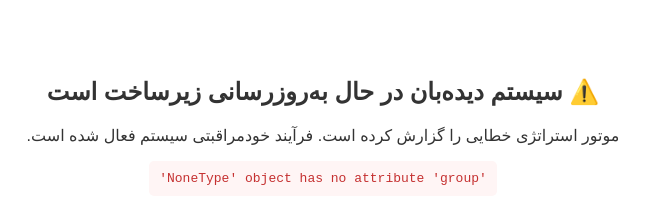
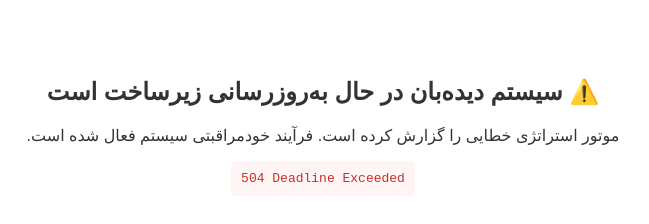
Before and after one commit to rahaideaco-ltd/daily-business-bulletin, a plain HTML site: page index.html in a window 1280 px wide. Shown: the whole page, without its empty margins (317-966 px from the left). Drawn offline with Linux system fonts and the light colour scheme.

Commit message:
Auto-update daily bulletin and databases

```diff
--- a/index.html
+++ b/index.html
@@ -1,5 +1,5 @@
 <div style='font-family:sans-serif; padding:50px; text-align:center; color:#333; direction:rtl;'>
         <h2>⚠️ سیستم دیده‌بان در حال به‌روزرسانی زیرساخت است</h2>
         <p>موتور استراتژی خطایی را گزارش کرده است. فرآیند خودمراقبتی سیستم فعال شده است.</p>
-        <code style='background:#fff5f5; color:#c53030; padding:10px; border-radius:5px; display:inline-block; direction:ltr;'>'NoneType' object has no attribute 'group'</code>
+        <code style='background:#fff5f5; color:#c53030; padding:10px; border-radius:5px; display:inline-block; direction:ltr;'>504 Deadline Exceeded</code>
     </div>
```
